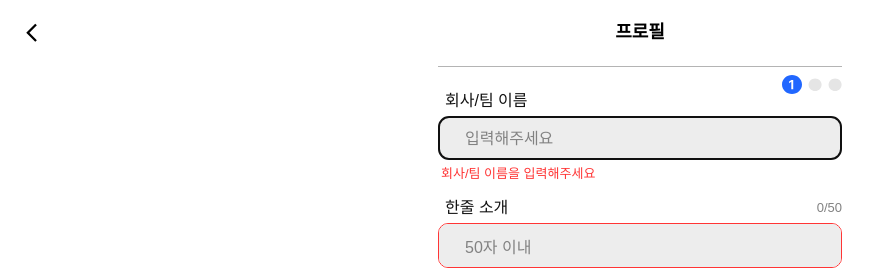
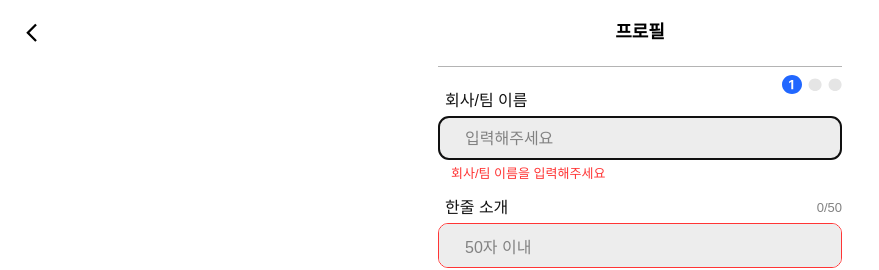
Before and after one commit to potato637/myfit-front, a React (Vite) app: page /onboarding/company-profile-register in a window 1280 px wide. Both pictures are taken after a click on the button "첫 카드 등록하러 가기". Shown: the top 270 px of the page, without its empty margins (0-879 px from the left). Built offline with nearby package versions, Linux system fonts and the light colour scheme; no server answers; a web font is replaced by a local one.

Commit message:
designerror

```diff
--- a/src/components/onboarding/InputField.tsx
+++ b/src/components/onboarding/InputField.tsx
@@ -110,7 +110,7 @@ function InputField({
       {error ? (
         <p
           id={`${label}-error`}
-          className="mt-[6px] text-body2 text-ct-red-100 ml-[3px]"
+          className="mt-[6px] text-body2 text-ct-red-100 ml-[13px]"
         >
           {error}
         </p>
```
